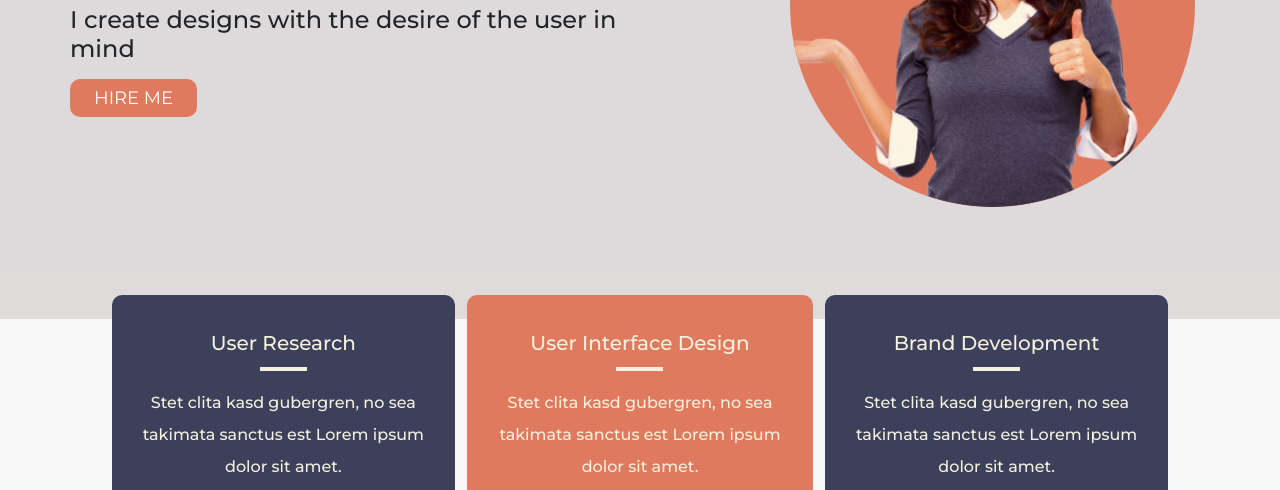
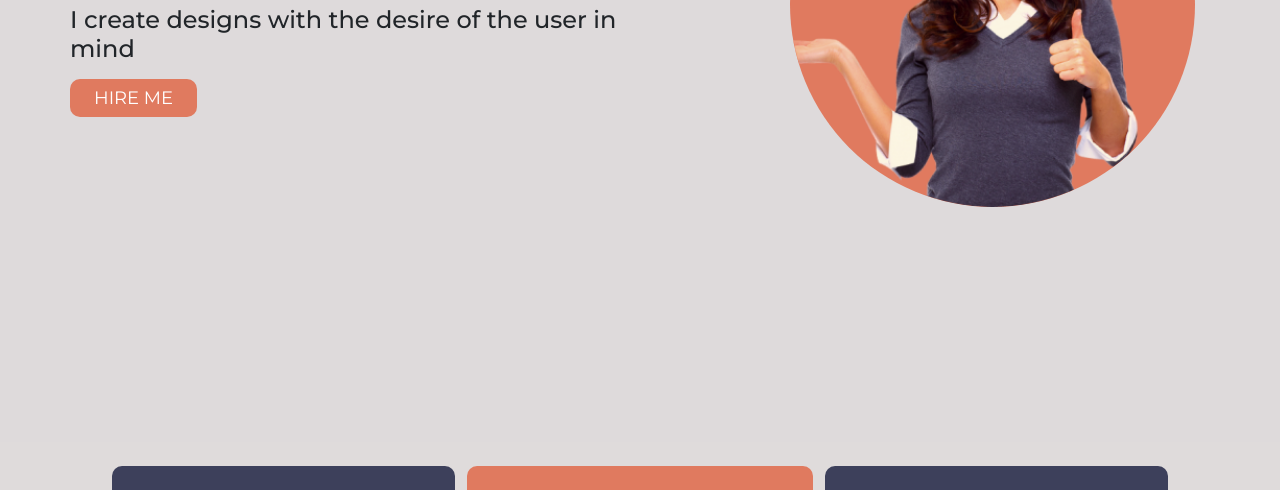
Before and after one commit to Shey1j/team-phoenix-home-decor-portfolio, a plain HTML site: page index.html in a window 1280 px wide. Shown: the part 310-800 px from the top of the page. Drawn offline with nearby package versions, Linux system fonts and the light colour scheme; files whose address does not match are found by name.

Commit message:
increased hero section height

```diff
--- a/assets/css/style.css
+++ b/assets/css/style.css
@@ -131,6 +131,10 @@ p.progress-level {
 }
 
 @media (min-width: 992px) {
+.jumbotron {
+  height: 100vh;
+}
+
 a.navbar-brand {
   font-size: 36px;
 }
```
